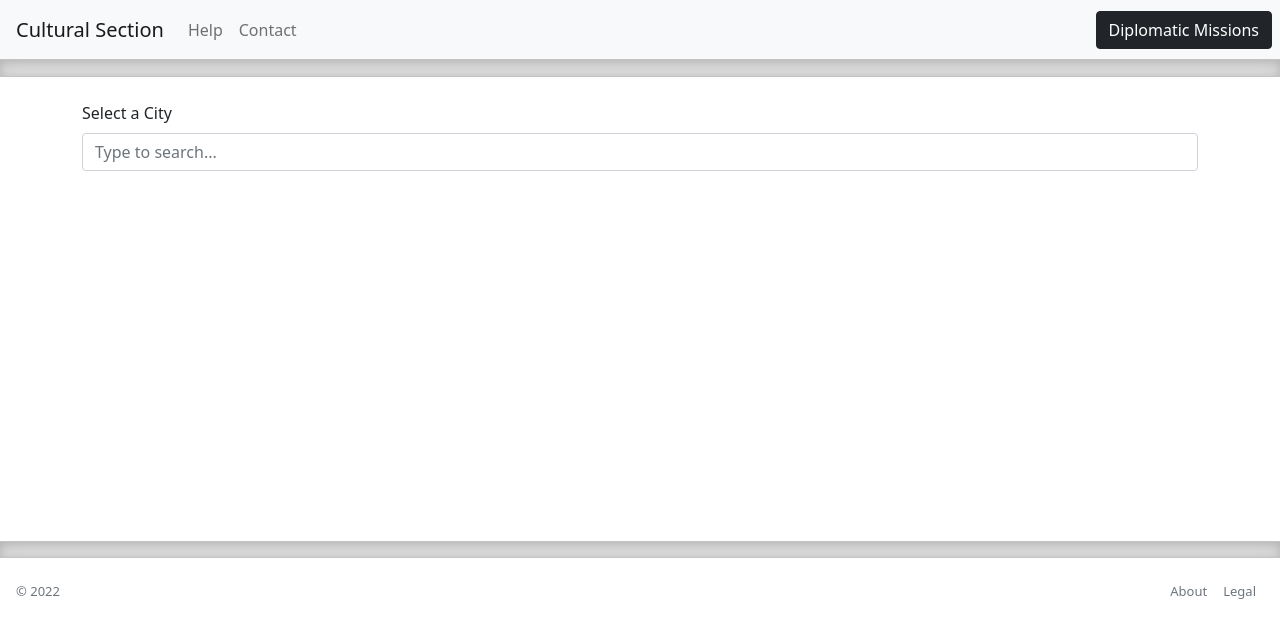
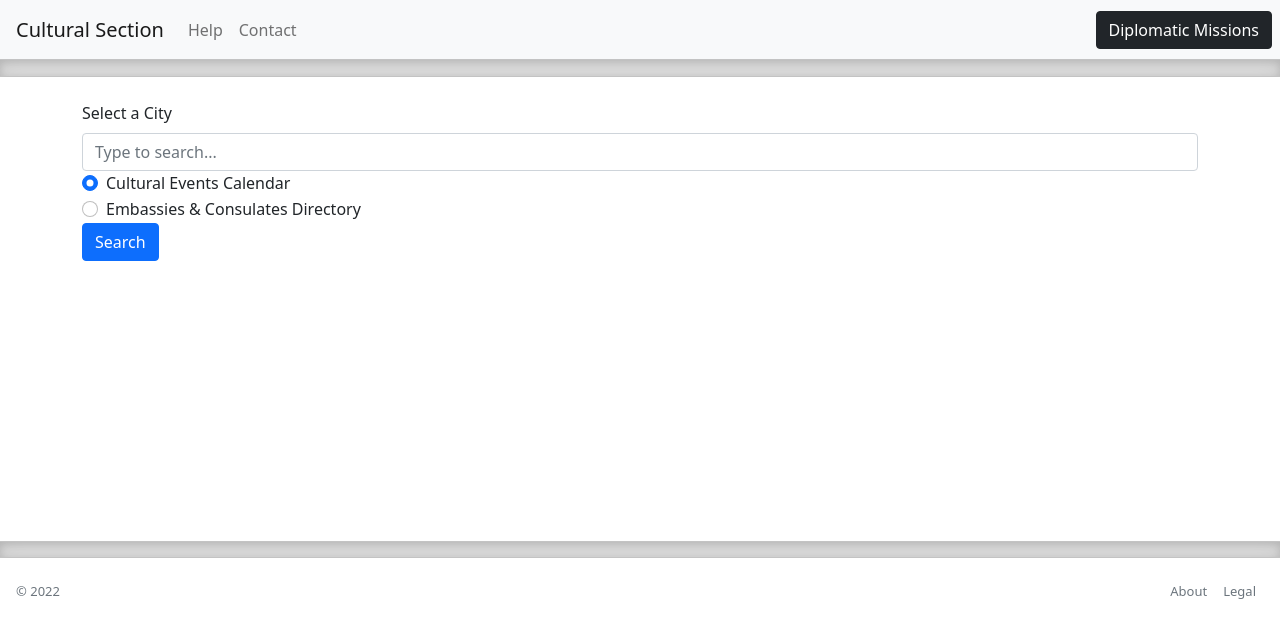
Before and after one commit to aa-ag/culturalsection, a Vue app in the folder client/: page / in a window 1280 px wide. Shown: the top 638 px of the page. Built offline with nearby package versions, Linux system fonts and the light colour scheme.

Commit message:
Add form-check elements to bifurcate users' navigation to search for either cultural events or embassies and consulates

```diff
--- a/client/src/components/Home.vue
+++ b/client/src/components/Home.vue
@@ -13,6 +13,20 @@
       <option value="Miami"></option>
       <option value="Washington, D.C."></option>
     </datalist>
+    <div class="form-check">
+      <input class="form-check-input" type="radio" name="flexRadioDefault" id="flexRadioDefault1" checked>
+      <label class="form-check-label" for="flexRadioDefault1">
+        Cultural Events Calendar
+      </label>
+    </div>
+    <div class="form-check">
+      <input class="form-check-input" type="radio" name="flexRadioDefault" id="flexRadioDefault2">
+      <label class="form-check-label" for="flexRadioDefault2">
+        Embassies &amp; Consulates Directory
+      </label>
+    </div>
+
+    <button type="submit" class="btn btn-primary">Search</button>
   </div>
 </template>
 <style>
```
